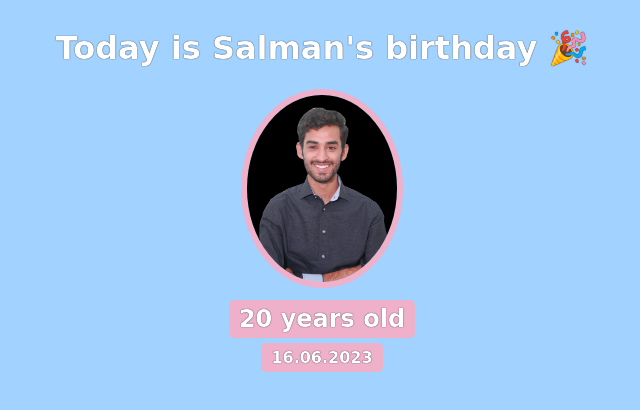
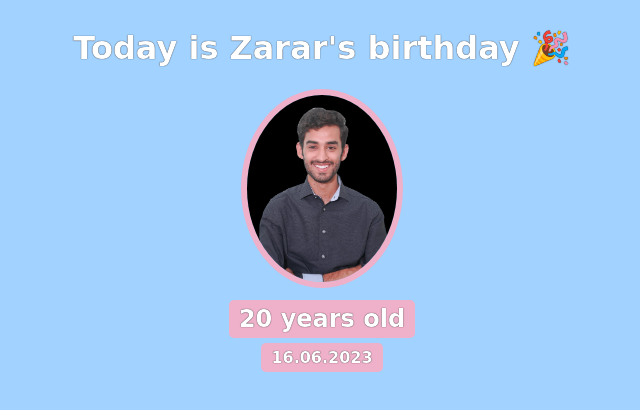
Before and after one commit to thesalmanx/birthday-gift-site, a plain HTML site: page index.html in a window 1280 px wide. Shown: the whole page, without its empty margins (318-958 px from the left). Drawn offline with Linux system fonts and the light colour scheme; a web font is replaced by a local one.

Commit message:
Update index.html

```diff
--- a/index.html
+++ b/index.html
@@ -15,7 +15,7 @@
   </head>
   <body>
     <div class="header">
-        <h1>Today is Salman's birthday 🎉</h1>
+        <h1>Today is Zarar's birthday 🎉</h1>
         <img id="bff-img" src="Salman.jpeg" alt="" />
         <h2 id="bd-age">20 years old</h2>
         <h4 id="bd-date">16.06.2023</h4>
```
